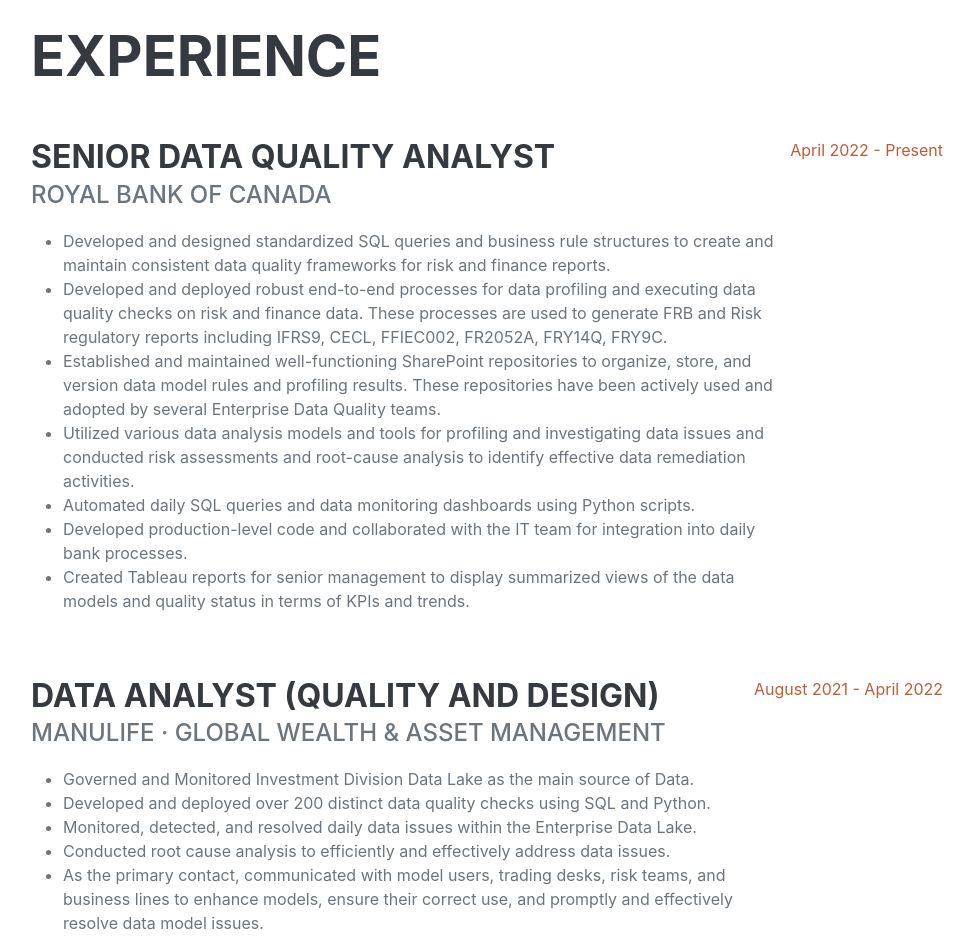
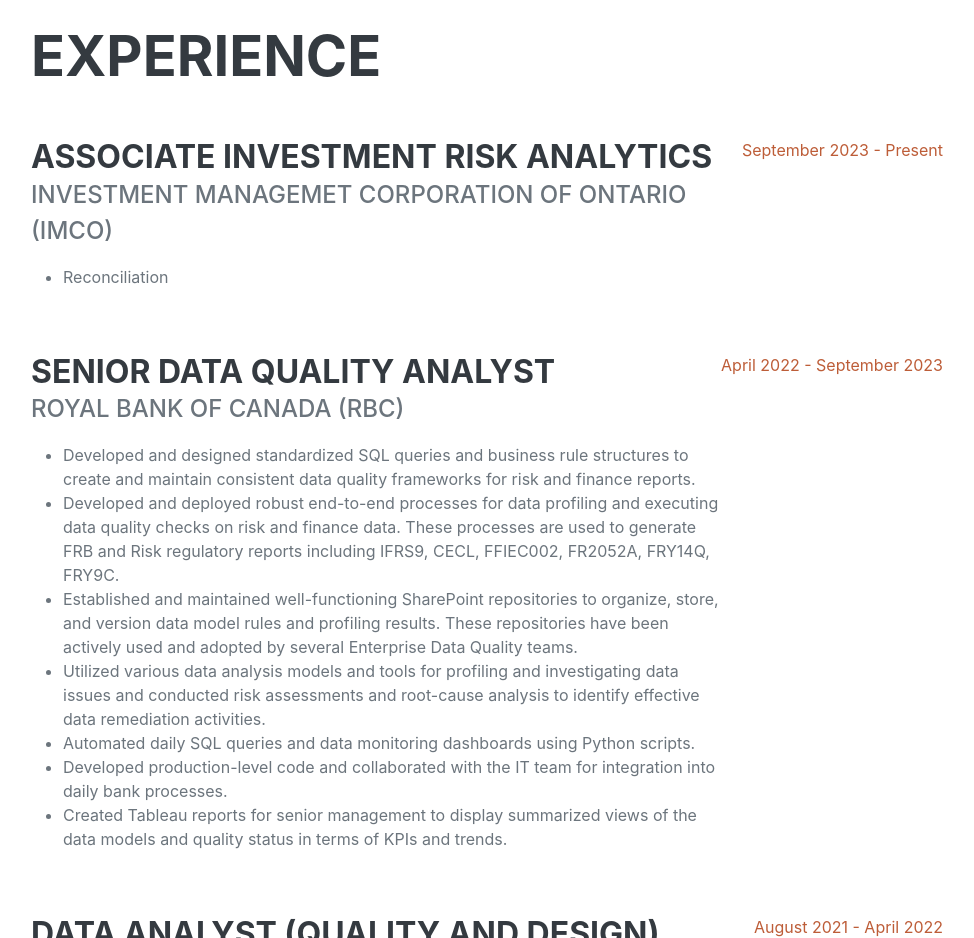
Before and after one commit to Sasan-Taghadosi/CV, a plain HTML site: page index.html in a window 1280 px wide. Shown: the part 900-1838 px from the top of the page, without its empty margins (289-1263 px from the left). Drawn offline with nearby package versions, Linux system fonts and the light colour scheme; a web font is replaced by a local one.

Commit message:
Update index.html

```diff
--- a/index.html
+++ b/index.html
@@ -65,10 +65,20 @@
     <section class="resume-section" id="experience">
       <div class="resume-section-content">
         <h2 class="mb-5">Experience</h2>
+         <div class="d-flex flex-column flex-md-row justify-content-between mb-5">
+          <div class="flex-grow-1">
+            <h3 class="mb-0">Associate Investment Risk Analytics</h3>
+            <div class="subheading mb-3">Investment Managemet Corporation of Ontario (IMCO)</div>
+            <ul>
+              <li>Reconciliation</li>
+            </ul>
+          </div>
+          <div class="flex-shrink-0"><span class="text-primary">September 2023 - Present</span></div>
+        </div>
         <div class="d-flex flex-column flex-md-row justify-content-between mb-5">
           <div class="flex-grow-1">
             <h3 class="mb-0">Senior Data Quality Analyst</h3>
-            <div class="subheading mb-3">Royal Bank of Canada</div>
+            <div class="subheading mb-3">Royal Bank of Canada (RBC)</div>
             <ul>
               <li>Developed and designed standardized SQL queries and business rule structures to create and maintain consistent data quality frameworks for risk and finance reports.</li>
               <li>Developed and deployed robust end-to-end processes for data profiling and executing data quality checks on risk and finance data. These processes are used to generate FRB and Risk regulatory reports including IFRS9, CECL, FFIEC002, FR2052A, FRY14Q, FRY9C.</li>
@@ -79,7 +89,7 @@
               <li>Created Tableau reports for senior management to display summarized views of the data models and quality status in terms of KPIs and trends.</li>
             </ul>
           </div>
-          <div class="flex-shrink-0"><span class="text-primary">April 2022 - Present</span></div>
+          <div class="flex-shrink-0"><span class="text-primary">April 2022 - September 2023</span></div>
         </div>
         <div class="d-flex flex-column flex-md-row justify-content-between mb-5">
           <div class="flex-grow-1">
```
